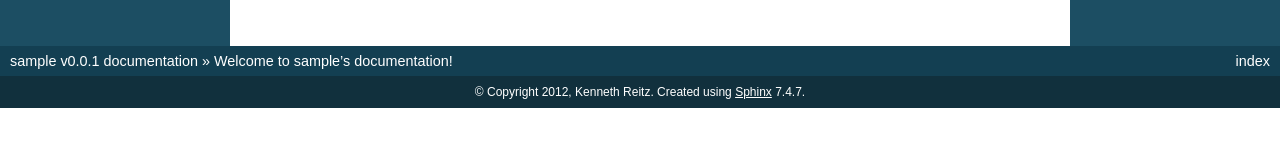
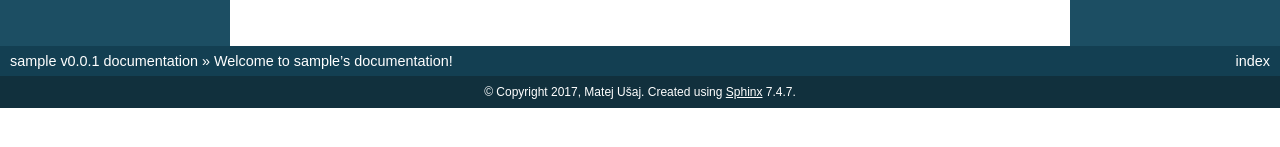
Before and after one commit to BooneAndrewsLab/sga_utils, a Sphinx documentation site: the page built from docs/index.rst, in a window 1280 px wide. Shown: the part 253-400 px from the top of the page. Built offline with Sphinx 7.4.7, drawn with Linux system fonts in a browser that asks for light colours.

Commit message:
Text changes

```diff
--- a/docs/conf.py
+++ b/docs/conf.py
@@ -41,7 +41,7 @@ master_doc = 'index'
 
 # General information about the project.
 project = u'sample'
-copyright = u'2012, Kenneth Reitz'
+copyright = u'2017, Matej Ušaj'
 
 # The version info for the project you're documenting, acts as replacement for
 # |version| and |release|, also used in various other places throughout the
@@ -184,7 +184,7 @@ latex_elements = {
 # (source start file, target name, title, author, documentclass [howto/manual]).
 latex_documents = [
   ('index', 'sample.tex', u'sample Documentation',
-   u'Kenneth Reitz', 'manual'),
+   u'Matej Ušaj', 'manual'),
 ]
 
 # The name of an image file (relative to this directory) to place at the top of
@@ -214,7 +214,7 @@ latex_documents = [
 # (source start file, name, description, authors, manual section).
 man_pages = [
     ('index', 'sample', u'sample Documentation',
-     [u'Kenneth Reitz'], 1)
+     [u'Matej Ušaj'], 1)
 ]
 
 # If true, show URL addresses after external links.
@@ -228,7 +228,7 @@ man_pages = [
 #  dir menu entry, description, category)
 texinfo_documents = [
   ('index', 'sample', u'sample Documentation',
-   u'Kenneth Reitz', 'sample', 'One line description of project.',
+   u'Matej Ušaj', 'sample', 'One line description of project.',
    'Miscellaneous'),
 ]
 
```
